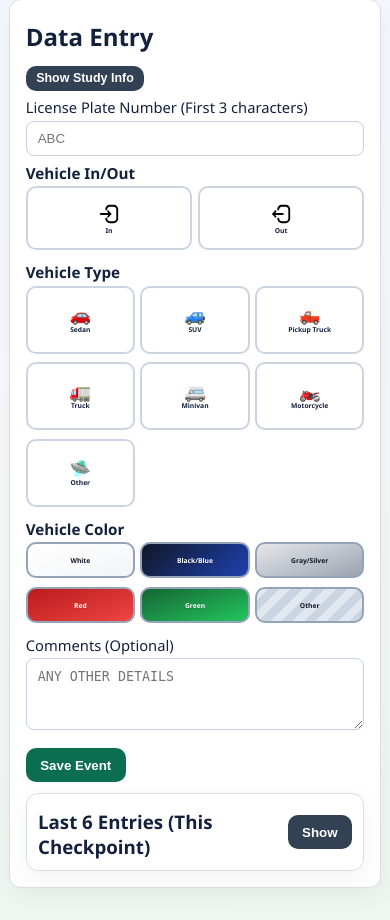
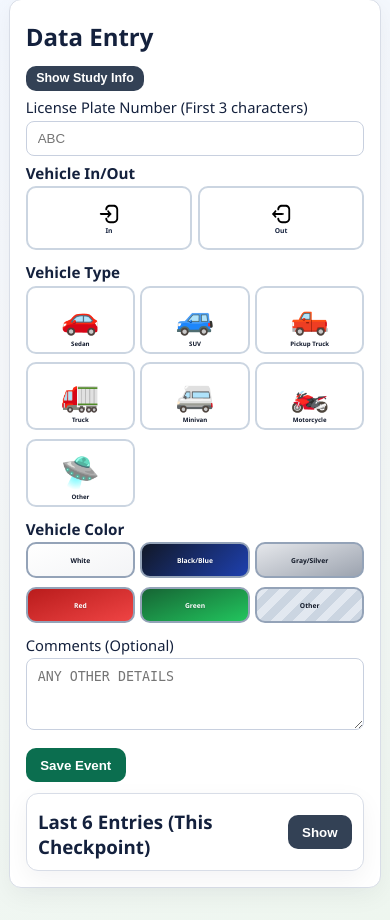
Before and after one commit to Drewbsking/thru, a PHP site: page /entry.php?site_id=1&checkpoint_id=1 in a window 390 px wide; the page is wider, and only the part inside the window is pictured. Shown: the part 83-1003 px from the top of that part. Run offline with PHP 8.4, Linux system fonts and the light colour scheme; the visitor is signed in with stand-in values (Sample User, id 1); data that the repository does not hold is empty; some libraries are stand-ins or nearby versions.

Commit message:
minor update

```diff
--- a/assets/app.css
+++ b/assets/app.css
@@ -326,28 +326,43 @@ code.inline {
 
 .vehicle-type-chip > span {
   min-height: 84px;
-  display: flex;
-  flex-direction: column;
-  align-items: center;
-  justify-content: center;
-  gap: 0.16rem;
+  display: block;
+  position: relative;
+  overflow: hidden;
+  padding: 0.2rem;
   border-width: 2px;
   border-color: #cbd5e1;
   background: #ffffff;
 }
 
 .vehicle-type-chip .vehicle-icon {
-  display: block;
-  font-size: 1.45rem;
+  position: absolute;
+  inset: 0;
+  display: flex;
+  align-items: center;
+  justify-content: center;
+  font-size: 2.45rem;
   line-height: 1;
+  transform: translateY(-3px);
+  pointer-events: none;
 }
 
 .vehicle-type-chip .vehicle-name {
+  position: absolute;
+  left: 4px;
+  right: 4px;
+  bottom: 4px;
   display: block;
-  font-size: 0.48rem;
+  font-size: 0.44rem;
   font-weight: 800;
   line-height: 1.05;
   text-align: center;
+  color: #0f172a;
+  padding: 0.12rem 0.18rem;
+  border-radius: 6px;
+  background: rgba(255, 255, 255, 0.74);
+  text-shadow: none;
+  pointer-events: none;
 }
 
 .vehicle-type-chip input:checked + span {
@@ -457,17 +472,21 @@ code.inline {
 
   .vehicle-type-chip > span {
     min-height: 68px;
-    padding: 0.28rem 0.26rem;
-    gap: 0.12rem;
+    padding: 0.16rem;
   }
 
   .vehicle-type-chip .vehicle-icon {
-    font-size: 1.08rem;
+    font-size: 1.95rem;
+    transform: translateY(-2px);
   }
 
   .vehicle-type-chip .vehicle-name {
-    font-size: 0.42rem;
+    left: 3px;
+    right: 3px;
+    bottom: 3px;
+    font-size: 0.38rem;
     line-height: 1.1;
+    padding: 0.08rem 0.12rem;
   }
 
   .color-chip-grid {
```
